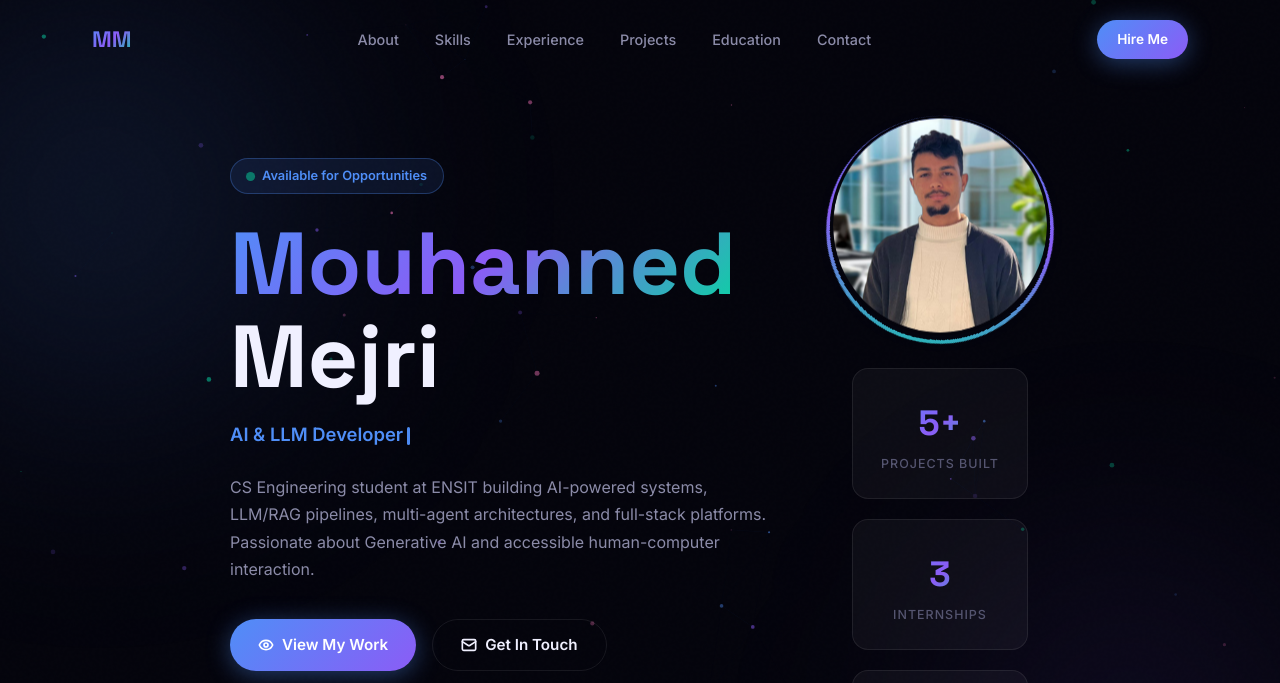
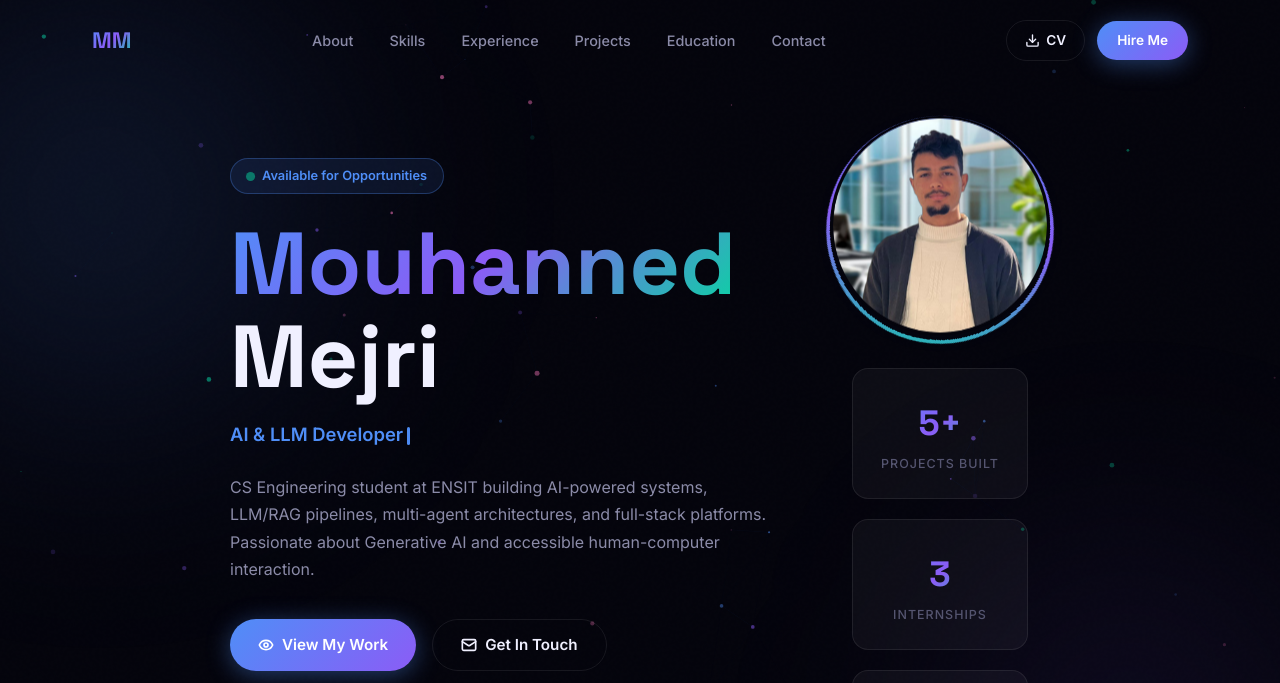
Before and after one commit to mouhannedmejri/Portfolio, a website: page index.html in a window 1280 px wide. Shown: the top 683 px of the page. Drawn offline with Linux system fonts and the light colour scheme.

Commit message:
version2

```diff
--- a/index.html
+++ b/index.html
@@ -14,6 +14,8 @@
   <meta property="og:description"
     content="Building AI-powered applications, LLM/RAG pipelines, and full-stack platforms." />
   <meta property="og:type" content="website" />
+  <link rel="icon" type="image/png" href="photo.png" />
+  <link rel="apple-touch-icon" href="photo.png" />
   <link rel="preconnect" href="https://fonts.googleapis.com" />
   <link rel="preconnect" href="https://fonts.gstatic.com" crossorigin />
   <link rel="stylesheet" href="style.css" />
@@ -40,7 +42,15 @@
         <li><a href="#contact">Contact</a></li>
       </ul>
 
-      <div style="display:flex;align-items:center;gap:14px;">
+      <div style="display:flex;align-items:center;gap:12px;">
+        <a href="cv_mouhanned_mejri.pdf" download="Mouhanned_Mejri_CV.pdf" class="btn btn-outline nav-cv" id="nav-download-cv">
+          <svg width="15" height="15" viewBox="0 0 24 24" fill="none" stroke="currentColor" stroke-width="2.2" stroke-linecap="round" stroke-linejoin="round">
+            <path d="M21 15v4a2 2 0 0 1-2 2H5a2 2 0 0 1-2-2v-4"/>
+            <polyline points="7 10 12 15 17 10"/>
+            <line x1="12" y1="15" x2="12" y2="3"/>
+          </svg>
+          CV
+        </a>
         <a href="mailto:Mouhannedmejri10@gmail.com" class="btn btn-primary nav-cta">Hire Me</a>
         <button class="hamburger" id="hamburger" aria-label="Toggle navigation" aria-expanded="false">
           <span></span><span></span><span></span>
--- a/style.css
+++ b/style.css
@@ -232,6 +232,7 @@ nav.scrolled {
 .nav-links a.active { color: var(--blue); }
 
 .nav-cta { font-size: 0.85rem; padding: 8px 20px; }
+.nav-cv { font-size: 0.85rem; padding: 8px 18px; gap: 6px; }
 
 /* Hamburger */
 .hamburger { display: none; flex-direction: column; gap: 5px; cursor: pointer; background: none; border: none; padding: 4px; }
```
